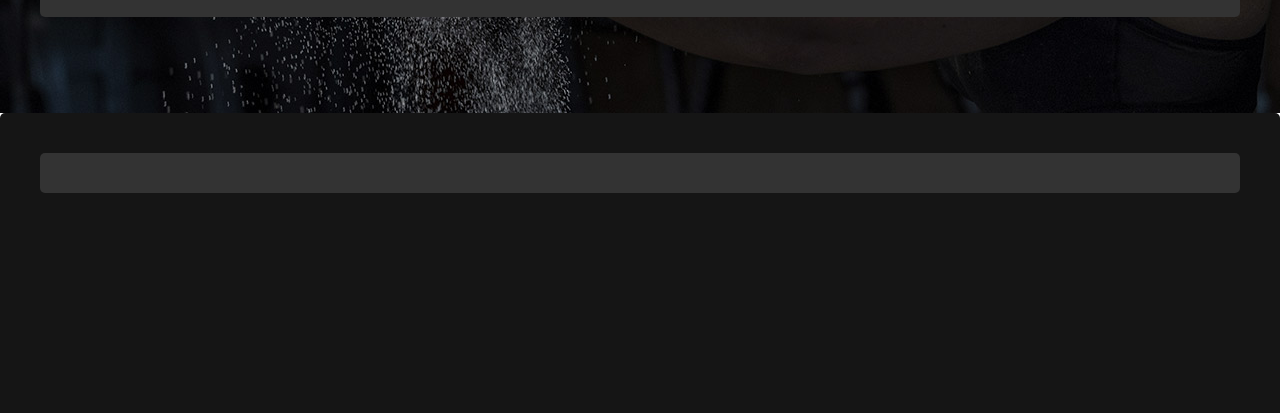
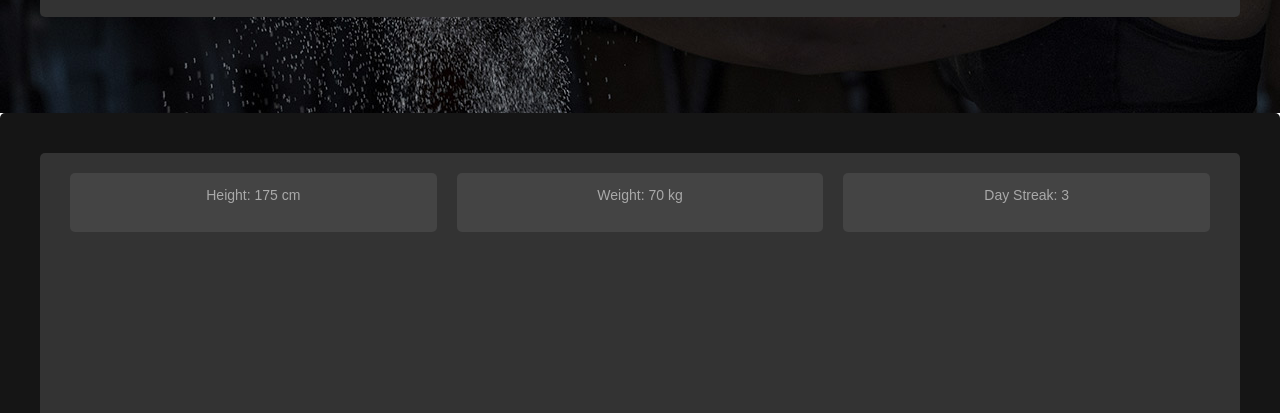
Before and after one commit to Rirxes/gym-fe, a plain HTML site: page dashboard.html in a window 1280 px wide. Shown: the part 387-800 px from the top of the page. Drawn offline with nearby package versions, Linux system fonts and the light colour scheme; no server answers; a web font is replaced by a local one.

Commit message:
dashboard v1
update dashboard, add user.json and workout.json for testing fetch

```diff
--- a/dashboard.html
+++ b/dashboard.html
@@ -22,6 +22,8 @@
     <link rel="stylesheet" href="css/magnific-popup.css" type="text/css">
     <link rel="stylesheet" href="css/slicknav.min.css" type="text/css">
     <link rel="stylesheet" href="css/style.css" type="text/css">
+    <script src="https://cdn.jsdelivr.net/npm/chart.js"></script>
+    <script src="https://cdn.jsdelivr.net/npm/chartjs-adapter-date-fns"></script>
     <style>
         .content {
             background-color: #151515;
@@ -52,6 +54,24 @@
         .container button:hover {
             background-color: #e05500;
         }
+
+        .user-info {
+            display: flex;
+            justify-content: space-around;
+            margin-bottom: 20px;
+        }
+
+        .user-info div {
+            background-color: #444;
+            color: #fff;
+            padding: 10px;
+            border-radius: 5px;
+            flex: 1;
+            margin: 0 10px;
+            text-align: center;
+            border-color: #f36100;
+        }
+
     </style>
 </head>
 
@@ -174,8 +194,23 @@
     <!-- Breadcrumb Section End -->
     <!-- content -->
     <section class="content">
-        <div class="container"></div>
-        <canvas id="progressChart" width="400" height="200"></canvas>
+        <div class="container">
+            <div class="user-info">
+                <div>
+                    <p id="userHeight">Height: </p>
+                </div>
+                <div>
+                    <p id="userWeight">Weight: </p>
+                </div>
+                <div>
+                    <p id="dayStreak">Day Streak: </p>
+                </div>
+            </div>
+            <canvas id="progressChart" width="400" height="200">
+                Your browser does not support the canvas element.
+            </canvas>
+        </div>
+
     </section>
     <!-- Footer Section Begin -->
     <section class="footer-section">
@@ -268,13 +303,25 @@
     <!-- Search model end -->
 
     <script>
-        const progressChart = document.getElementById('progressChart').getContext('2d');
+        document.addEventListener('DOMContentLoaded', async () => {
+            const progressChartElement = document.getElementById('progressChart');
+            if (!progressChartElement) {
+                console.error('progressChart element not found');
+                return;
+            }
+
+            if (!progressChartElement.getContext) {
+                console.error('progressChart element does not support getContext');
+                return;
+            }
+            const progressChart = progressChartElement.getContext('2d');
 
             // Fetch user profile data
             async function fetchUserProfile() {
                 try {
-                const response = await fetch('https://example.com/api/user');
+                    const response = await fetch('user.json');
                     const userData = await response.json();
+                    console.log('User Data:', userData);
                     return { height: userData.height, weight: userData.weight };
                 } catch (error) {
                     console.error('Error fetching user profile data:', error);
@@ -285,67 +332,73 @@
             // Fetch completed workouts data
             async function fetchCaloriesData() {
                 try {
-                const response = await fetch('https://example.com/api/workouts?status=complete');
-                const workouts = await response.json();
-                const totalCalories = workouts.reduce((sum, workout) => sum + workout.calories, 0);
-                return totalCalories;
+                    const response = await fetch('workout.json');
+                    const workoutData = await response.json();
+                    console.log('Workout Data:', workoutData);
+                    return workoutData.workouts;
                 } catch (error) {
                     console.error('Error fetching calories data:', error);
-                return 0;
+                    return [];
                 }
             }
+            // Calculate day streak
+            function calculateDayStreak(workouts) {
+                if (workouts.length === 0) return 0;
 
-        // Fetch progress data from server
-        async function fetchProgress() {
-            try {
-                const userProfile = await fetchUserProfile();
-                const totalCalories = await fetchCaloriesData();
+                let streak = 1;
+                for (let i = 1; i < workouts.length; i++) {
+                    const prevDate = new Date(workouts[i - 1].date);
+                    const currDate = new Date(workouts[i].date);
+                    const diffTime = Math.abs(currDate - prevDate);
+                    const diffDays = Math.ceil(diffTime / (1000 * 60 * 60 * 24));
 
-                const progressData = {
-                    labels: ['Week 1', 'Week 2', 'Week 3', 'Week 4'],
-                    weights: [userProfile.weight], // Placeholder for weekly data
-                    calories: [totalCalories], // Placeholder for weekly data
-                };
-                renderChart(progressData);
-            } catch (error) {
-                console.error('Error fetching progress data:', error);
+                    if (diffDays === 1) {
+                        streak++;
+                    } else {
+                        streak = 1;
                     }
                 }
+                return streak;
+            }
+            // Example usage
+            const profile = await fetchUserProfile();
+            console.log('Profile:', profile);
 
-        // Render chart
-        function renderChart(data) {
+            const workouts = await fetchCaloriesData();
+            console.log('Workouts:', workouts);
+            // Update user info
+            document.getElementById('userHeight').textContent = `Height: ${profile.height} cm`;
+            document.getElementById('userWeight').textContent = `Weight: ${profile.weight} kg`;
+            document.getElementById('dayStreak').textContent = `Day Streak: ${calculateDayStreak(workouts)}`;
+            // Example of using the fetched data to create a chart (if using Chart.js)
             new Chart(progressChart, {
                 type: 'line',
                 data: {
-                    labels: data.labels,
-                    datasets: [
-                        {
-                            label: 'Cân nặng',
-                            data: data.weights,
-                            borderColor: 'rgba(75, 192, 192, 1)',
-                            fill: false,
-                        },
-                        {
-                            label: 'Lượng calo tiêu thụ',
-                            data: data.calories,
-                            borderColor: 'rgba(153, 102, 255, 1)',
-                            fill: false,
-                        }
-                    ]
+                    labels: workouts.map(workout => workout.date),
+                    datasets: [{
+                        label: 'Calories Burned',
+                        data: workouts.map(workout => workout.caloriesBurned),
+                        borderColor: '#f36100',
+                        backgroundColor: 'rgba(243, 97, 0, 0.2)',
+                        fill: true
+                    }]
                 },
                 options: {
                     responsive: true,
-                    plugins: {
-                        legend: {
-                            position: 'top',
+                    scales: {
+                        x: {
+                            type: 'time',
+                            time: {
+                                unit: 'day'
+                            }
                         },
-                    },
-                },
+                        y: {
+                            beginAtZero: true
+                        }
+                    }
+                }
             });
-        }
-
-        // Initial fetch of progress data
-        fetchProgress();
+        });
     </script>
     <!-- Js Plugins -->
     <script src="js/jquery-3.3.1.min.js"></script>
--- /dev/null
+++ b/user.json
@@ -0,0 +1,5 @@
+
+    {
+    "height": 175,
+    "weight": 70
+    }
--- /dev/null
+++ b/workout.json
@@ -0,0 +1,16 @@
+{
+    "workouts": [
+        {
+            "date": "2023-10-01",
+            "caloriesBurned": 500
+        },
+        {
+            "date": "2023-10-02",
+            "caloriesBurned": 450
+        },
+        {
+            "date": "2023-10-03",
+            "caloriesBurned": 600
+        }
+    ]
+}
```
Lines whose indentation alone changed are shown as unchanged.
